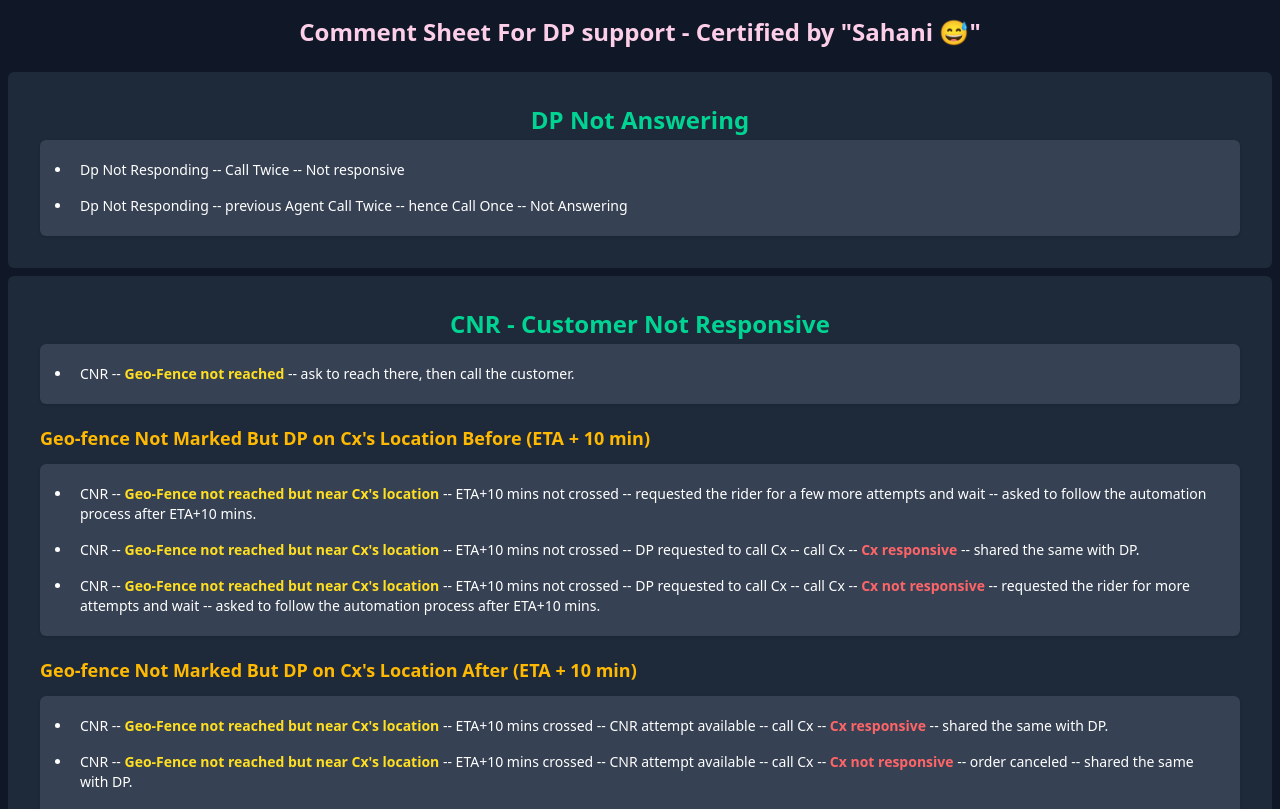
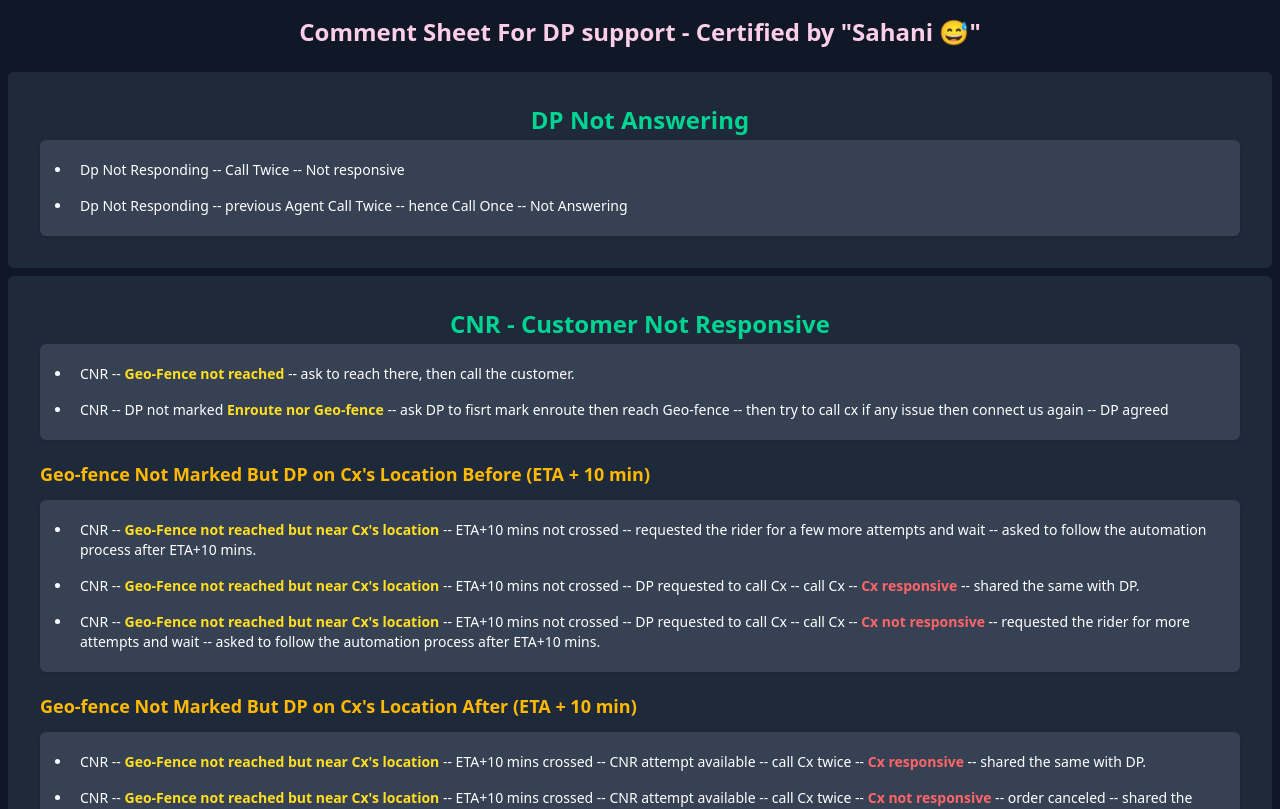
Before and after one commit to Code-with-Sahani/Blinket-DP, a React (Vite) app: page / in a window 1280 px wide. Shown: the top 809 px of the page. Built offline with nearby package versions, Linux system fonts and the light colour scheme.

Commit message:
Update CNR.jsx

```diff
--- a/src/Components/CNR.jsx
+++ b/src/Components/CNR.jsx
@@ -12,6 +12,11 @@ const CNR = () => {
                 <ul className="list-disc pl-5">
                     <li className="p-2">
                         CNR -- <strong className="text-yellow-300 font-semibold">Geo-Fence not reached</strong> -- ask to reach there, then call the customer.
+                    </li>
+
+                    <li className="p-2">
+                        CNR -- DP not marked <strong className='text-yellow-300 font-semibold'>Enroute nor Geo-fence </strong> -- ask DP to fisrt mark enroute then reach Geo-fence --  then try to call cx if any issue then connect us again -- DP agreed
+
                     </li>
                 </ul>
             </div>
@@ -40,10 +45,10 @@ const CNR = () => {
                 <div className="p-3 bg-gray-700 rounded-md shadow">
                     <ul className="list-disc pl-5">
                         <li className="p-2">
-                        CNR -- <strong className="text-yellow-300 font-semibold">Geo-Fence not reached but near Cx's location</strong> -- ETA+10 mins crossed -- CNR attempt available -- call Cx -- <strong className='text-red-400 font-semibold'>Cx responsive</strong> -- shared the same with DP.
+                            CNR -- <strong className="text-yellow-300 font-semibold">Geo-Fence not reached but near Cx's location</strong> -- ETA+10 mins crossed -- CNR attempt available -- call Cx twice -- <strong className='text-red-400 font-semibold'>Cx responsive</strong> -- shared the same with DP.
                         </li>
                         <li className="p-2">
-                        CNR -- <strong className="text-yellow-300 font-semibold">Geo-Fence not reached but near Cx's location</strong> -- ETA+10 mins crossed -- CNR attempt available -- call Cx -- <strong className='text-red-400 font-semibold'>Cx not responsive</strong> -- order canceled -- shared the same with DP.
+                            CNR -- <strong className="text-yellow-300 font-semibold">Geo-Fence not reached but near Cx's location</strong> -- ETA+10 mins crossed -- CNR attempt available -- call Cx twice -- <strong className='text-red-400 font-semibold'>Cx not responsive</strong> -- order canceled -- shared the same with DP.
                         </li>
                         <li className="p-2">
                             CNR -- <strong className="text-yellow-300 font-semibold">Geo-Fence not reached but near Cx's location</strong> -- ETA+10 mins crossed -- CNR attempt not available -- asked to follow the automation process.
@@ -82,7 +87,7 @@ const CNR = () => {
                 <div className="p-3 bg-gray-700 rounded-md shadow">
                     <ul className="list-disc pl-5">
                         <li className="p-2">
-                        CNR -- <strong className="text-yellow-300 font-semibold">Geo-Fence reached</strong> -- ETA+10 mins crossed -- CNR attempt available -- call Cx -- <strong className='text-red-400 font-semibold'>Cx responsive</strong> -- shared the same with DP.
+                            CNR -- <strong className="text-yellow-300 font-semibold">Geo-Fence reached</strong> -- ETA+10 mins crossed -- CNR attempt available -- call Cx-- <strong className='text-red-400 font-semibold'>Cx responsive</strong> -- shared the same with DP.
                         </li>
                         <li className="p-2">
                             CNR -- <strong className="text-yellow-300 font-semibold">Geo-Fence reached</strong> -- ETA+10 mins crossed -- CNR attempt available -- call Cx -- <strong className='text-red-400 font-semibold'>Cx not responsive</strong> -- order canceled -- shared the same with DP.
```
Lines whose indentation alone changed are shown as unchanged.
